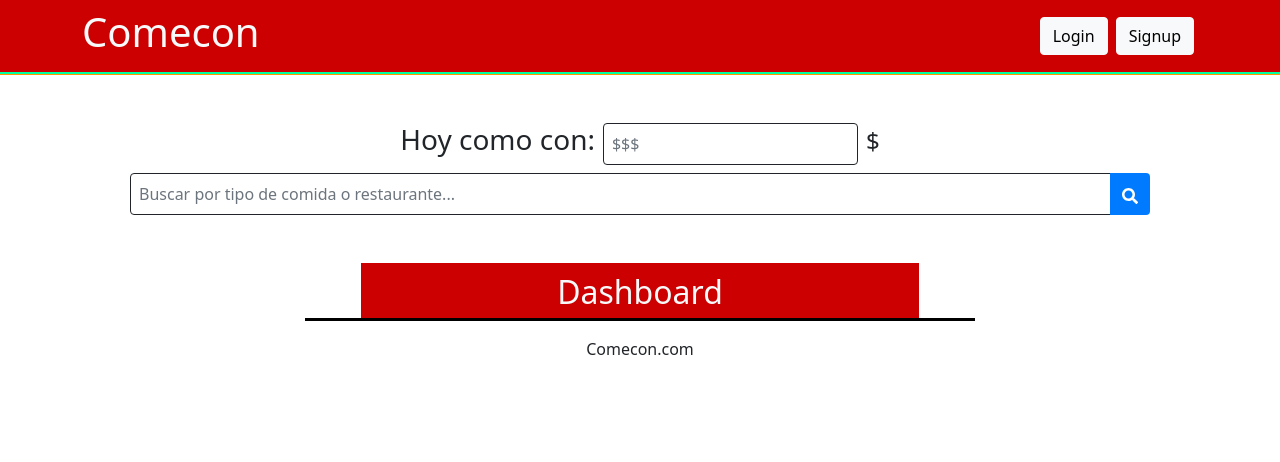
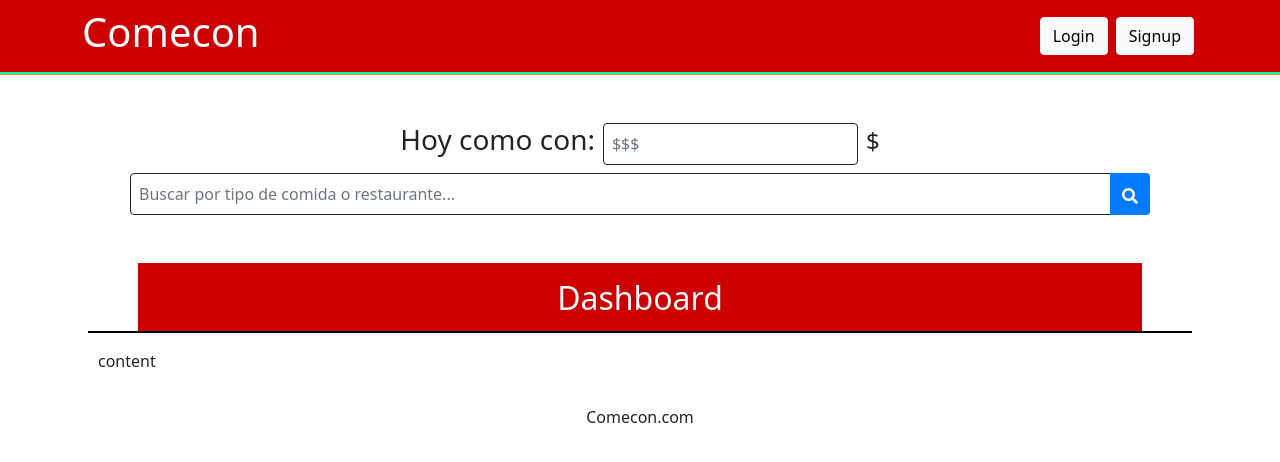
Before and after one commit to 4GeeksAcademy/proyecto-final-app-restaurante, a React app: page /restaurant/1 in a window 1280 px wide. Built offline with nearby package versions, Linux system fonts and the light colour scheme; no server answers.

Commit message:
FIX: restaurant title style

```diff
--- a/src/front/js/pages/Restaurant.jsx
+++ b/src/front/js/pages/Restaurant.jsx
@@ -16,11 +16,13 @@ const Restaurant = () => {
 
 
   return (
-    <div className='container restaurant__container'>
+    <div className='container restaurant__containr'>
       <h2 className='restaurant__title text-light'>
         Dashboard
       </h2>
-      <span className='separator'></span>
+      <div className='restaurant__content'>
+        content
+      </div>
     </div>
   );
 };
--- a/src/front/styles/restaurant.css
+++ b/src/front/styles/restaurant.css
@@ -7,8 +7,8 @@
 
 .restaurant__title {
   /* box_model */
-  width: 50%;
-  padding: 0.3em;
+  width: 90%;
+  padding: 0.5em;
   margin: auto;
   /* position */
   position: relative;
@@ -20,12 +20,16 @@
 .restaurant__title::after {
   content: '';
   /* box_model */
-  width: 120%;
+  width: 110%;
   height: 2.2px;
   /* position */
   position: absolute;
   bottom: 0;
-  left: -10%;
+  left: -5%;
   /* style */
   background-color: black;
 }
+
+.restaurant__content {
+  padding: 1em;
+}
```
